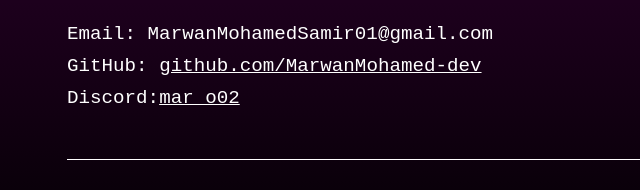
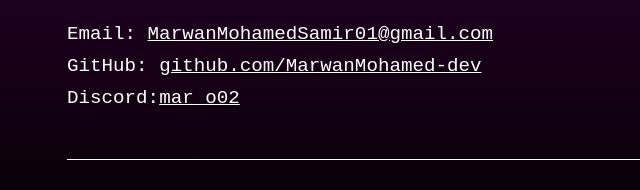
Before and after one commit to MarwanMohamed-dev/MarwanMohamed-dev.github.io, a plain HTML site: page index.html in a window 1280 px wide. Shown: the part 983-1173 px from the top of the page, 61-701 px from the left. Drawn offline with Linux system fonts and the light colour scheme.

Commit message:
Update index.html

```diff
--- a/index.html
+++ b/index.html
@@ -80,9 +80,9 @@
         <section id="contact">
             <h2>Contact Information</h2>
             <ul class="contact-info">
-                <li>Email: MarwanMohamedSamir01@gmail.com</li>
+                <li>Email: <a href="mailto:MarwanMohamedSamir01@gmail.com" style="color: #fff;">MarwanMohamedSamir01@gmail.com</a></li>
                 <li>GitHub: <a href="https://github.com/MarwanMohamed-dev" style="color: #fff;">github.com/MarwanMohamed-dev</a></li>
-                <li>Discord:<a href="https://discord.com/users/1022205973894549604" style="color: #fff">mar_o02</a></li>
+                <li>Discord:<a href="https://discord.com/users/1022205973894549604" style="color: #fff;">mar_o02</a></li>
             </ul>
         </section>
         <footer>
```
